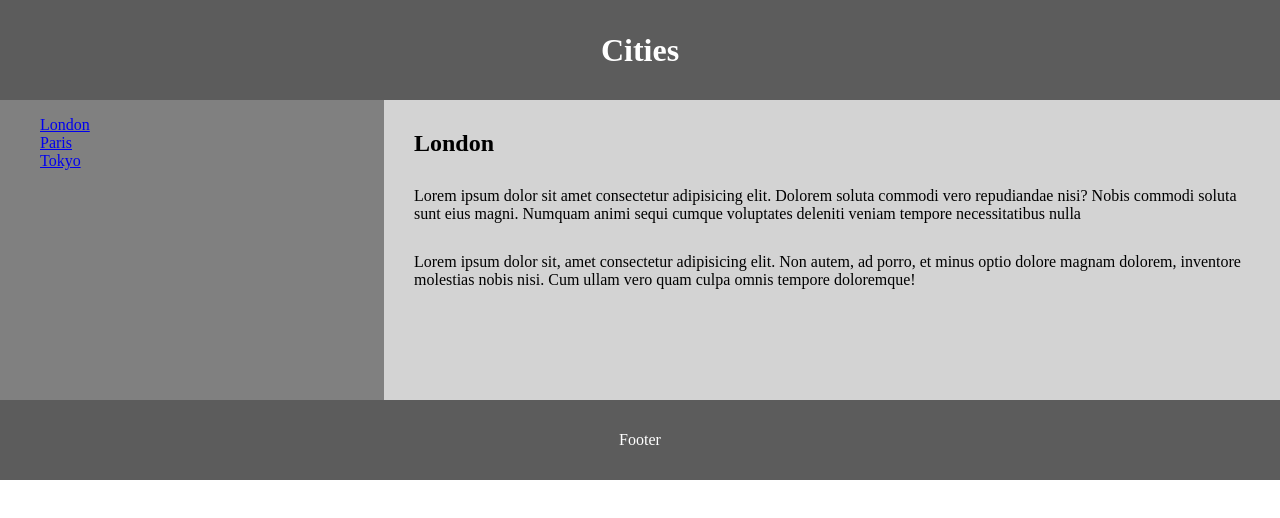
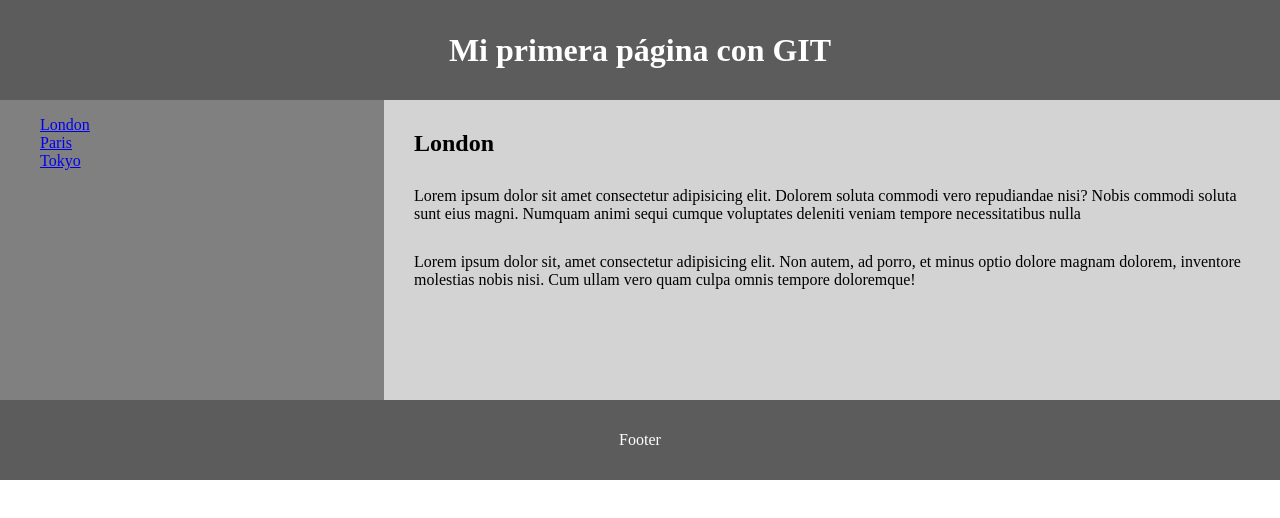
Before and after one commit to kev3334/githtml, a plain HTML site: page index.html in a window 1280 px wide. Drawn offline with Linux system fonts and the light colour scheme.

Commit message:
Ahora el index.html se agrego nuevo titulo

```diff
--- a/index.html
+++ b/index.html
@@ -57,7 +57,7 @@
 </head>
 <body>
     <header>
-        <h1>Cities</h1>
+        <h1>Mi primera página con GIT</h1>
     </header>
     <section>
         <aside>
```
